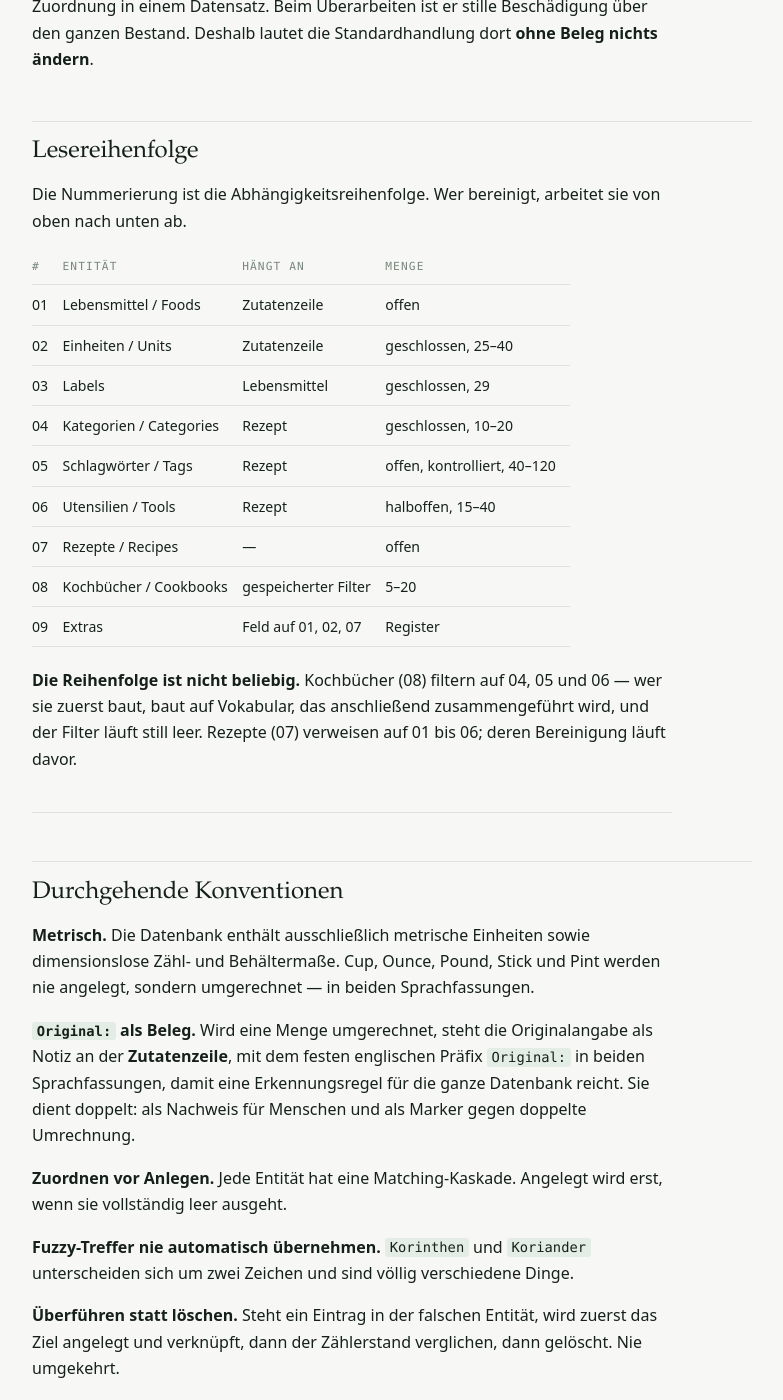
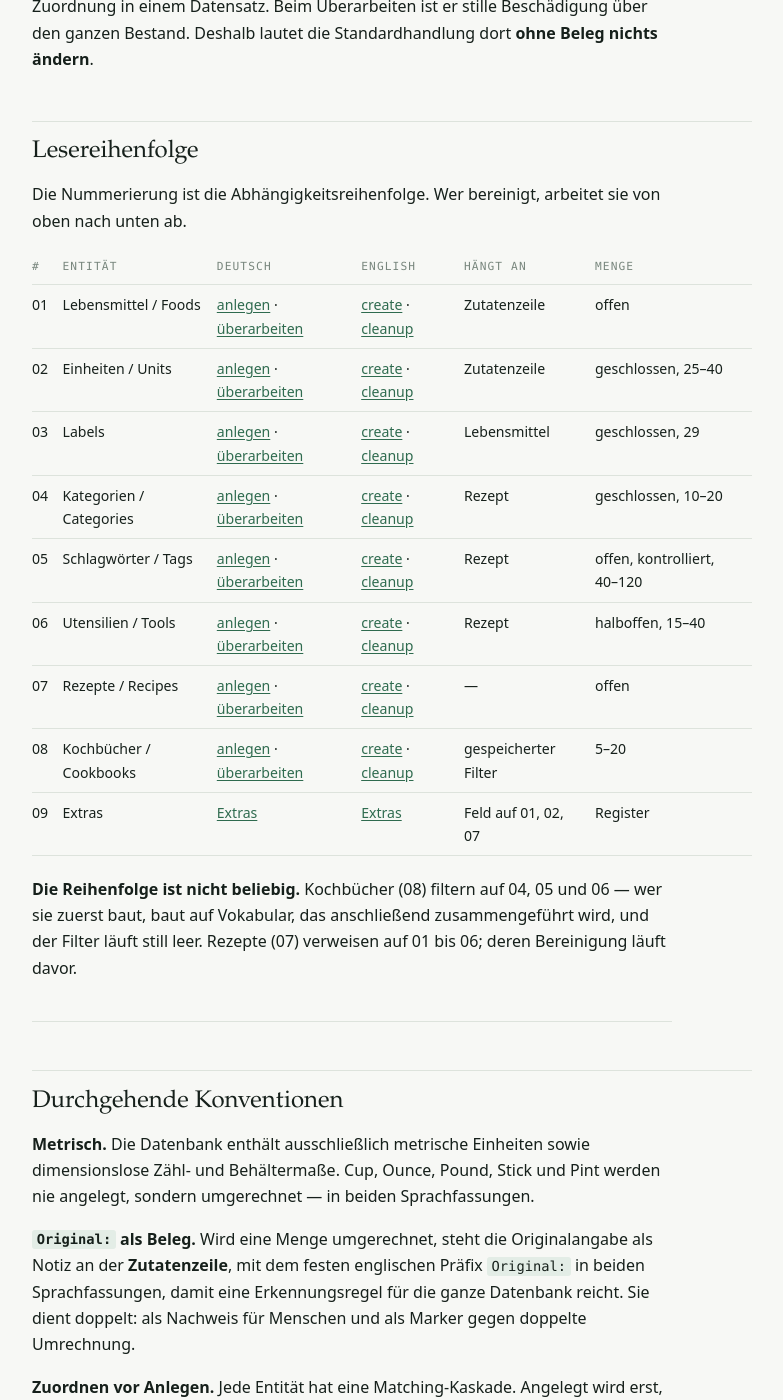
Before and after one commit to mgummich/mealie-skill, a Jekyll site: the page built from rules/README.md, in a window 1280 px wide and 1400 px high, scrolled down 781 px. Shown: the whole window, without its empty margins (248-1031 px from the left). Built offline with Jekyll 4.4.1, drawn with Linux system fonts in a browser that asks for light colours; our own code applies the rules of GitHub Pages for plain Markdown files.

Commit message:
docs: link the rule set from the site and rebuild when it changes
Jekyll was already rendering rules/ - the documents have been reachable at
/mealie-skill/rules/ all along - but nothing pointed at them and the index
listed the entities without linking to a single one of them.

- the site navigation gains a Rules entry
- the reading-order table links every document, German and English side by
  side, and the two unit JSON files are links now as well
- the Pages workflow rebuilds on rules/**, so a rule change reaches the
  site; until now only root markdown, the layout and the config did

```diff
--- a/_layouts/default.html
+++ b/_layouts/default.html
@@ -196,6 +196,7 @@
     <nav>
       <a href="{{ site.baseurl }}/">Overview</a>
       <a href="{{ site.baseurl }}/HOWTO.html">How-to</a>
+      <a href="{{ site.baseurl }}/rules/">Rules</a>
       <a href="https://github.com/mgummich/mealie-skill">GitHub</a>
       <a href="https://mgummich.github.io/mcp-mealie/">mcp-mealie</a>
     </nav>
--- a/rules/README.md
+++ b/rules/README.md
@@ -26,17 +26,17 @@ Der Unterschied ist grundsätzlich: Beim Anlegen ist der schlimmste Fall eine fa
 
 Die Nummerierung ist die Abhängigkeitsreihenfolge. Wer bereinigt, arbeitet sie von oben nach unten ab.
 
-| # | Entität | Hängt an | Menge |
-| - | --- | --- | --- |
-| 01 | Lebensmittel / Foods | Zutatenzeile | offen |
-| 02 | Einheiten / Units | Zutatenzeile | geschlossen, 25–40 |
-| 03 | Labels | Lebensmittel | geschlossen, 29 |
-| 04 | Kategorien / Categories | Rezept | geschlossen, 10–20 |
-| 05 | Schlagwörter / Tags | Rezept | offen, kontrolliert, 40–120 |
-| 06 | Utensilien / Tools | Rezept | halboffen, 15–40 |
-| 07 | Rezepte / Recipes | — | offen |
-| 08 | Kochbücher / Cookbooks | gespeicherter Filter | 5–20 |
-| 09 | Extras | Feld auf 01, 02, 07 | Register |
+| # | Entität | Deutsch | English | Hängt an | Menge |
+| - | --- | --- | --- | --- | --- |
+| 01 | Lebensmittel / Foods | [anlegen](de/01-lebensmittel-anlegen-DE.md) · [überarbeiten](de/01-lebensmittel-ueberarbeiten-DE.md) | [create](en/01-foods-create-EN.md) · [cleanup](en/01-foods-cleanup-EN.md) | Zutatenzeile | offen |
+| 02 | Einheiten / Units | [anlegen](de/02-einheiten-anlegen-DE.md) · [überarbeiten](de/02-einheiten-ueberarbeiten-DE.md) | [create](en/02-units-create-EN.md) · [cleanup](en/02-units-cleanup-EN.md) | Zutatenzeile | geschlossen, 25–40 |
+| 03 | Labels | [anlegen](de/03-labels-anlegen-DE.md) · [überarbeiten](de/03-labels-ueberarbeiten-DE.md) | [create](en/03-labels-create-EN.md) · [cleanup](en/03-labels-cleanup-EN.md) | Lebensmittel | geschlossen, 29 |
+| 04 | Kategorien / Categories | [anlegen](de/04-kategorien-anlegen-DE.md) · [überarbeiten](de/04-kategorien-ueberarbeiten-DE.md) | [create](en/04-categories-create-EN.md) · [cleanup](en/04-categories-cleanup-EN.md) | Rezept | geschlossen, 10–20 |
+| 05 | Schlagwörter / Tags | [anlegen](de/05-schlagwoerter-anlegen-DE.md) · [überarbeiten](de/05-schlagwoerter-ueberarbeiten-DE.md) | [create](en/05-tags-create-EN.md) · [cleanup](en/05-tags-cleanup-EN.md) | Rezept | offen, kontrolliert, 40–120 |
+| 06 | Utensilien / Tools | [anlegen](de/06-utensilien-anlegen-DE.md) · [überarbeiten](de/06-utensilien-ueberarbeiten-DE.md) | [create](en/06-tools-create-EN.md) · [cleanup](en/06-tools-cleanup-EN.md) | Rezept | halboffen, 15–40 |
+| 07 | Rezepte / Recipes | [anlegen](de/07-rezepte-anlegen-DE.md) · [überarbeiten](de/07-rezepte-ueberarbeiten-DE.md) | [create](en/07-recipes-create-EN.md) · [cleanup](en/07-recipes-cleanup-EN.md) | — | offen |
+| 08 | Kochbücher / Cookbooks | [anlegen](de/08-kochbuecher-anlegen-DE.md) · [überarbeiten](de/08-kochbuecher-ueberarbeiten-DE.md) | [create](en/08-cookbooks-create-EN.md) · [cleanup](en/08-cookbooks-cleanup-EN.md) | gespeicherter Filter | 5–20 |
+| 09 | Extras | [Extras](de/09-extras-DE.md) | [Extras](en/09-extras-EN.md) | Feld auf 01, 02, 07 | Register |
 
 **Die Reihenfolge ist nicht beliebig.** Kochbücher (08) filtern auf 04, 05 und 06 — wer sie zuerst baut, baut auf Vokabular, das anschließend zusammengeführt wird, und der Filter läuft still leer. Rezepte (07) verweisen auf 01 bis 06; deren Bereinigung läuft davor.
 
@@ -60,8 +60,8 @@ Die Nummerierung ist die Abhängigkeitsreihenfolge. Wer bereinigt, arbeitet sie
 
 | Datei | Inhalt |
 | --- | --- |
-| `de/02-einheiten-DE.json` | 29 Einheiten, importfertig, mit Aliassen, Abkürzungen und Standardisierung |
-| `en/02-units-EN.json` | 25 units, same structure |
+| [`de/02-einheiten-DE.json`](de/02-einheiten-DE.json) | 29 Einheiten, importfertig, mit Aliassen, Abkürzungen und Standardisierung |
+| [`en/02-units-EN.json`](en/02-units-EN.json) | 25 units, same structure |
 
 Beide sind gegen die Regeln validiert: keine nicht-metrische Einheit, keine Abkürzungs-Kollision, keine Alias-Dublette.
 
```
Also changed, not shown: .github/workflows/pages.yml.
